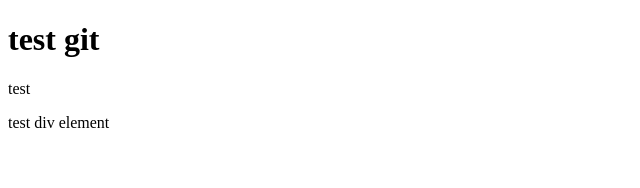
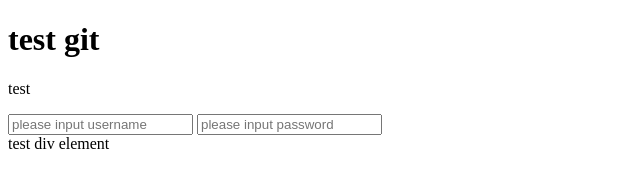
Before and after one commit to yutian-liu/first-repository, a plain HTML site: page index.html in a window 1280 px wide. Shown: the whole page, without its empty margins (0-640 px from the left). Drawn offline with Linux system fonts and the light colour scheme.

Commit message:
master add two input element

```diff
--- a/index.html
+++ b/index.html
@@ -10,6 +10,8 @@
     <h1>test git</h1>
 
     <p>test </p>
+    <input type="text" placeholder="please input username">
+    <input type="text" placeholder="please input password">
 
     <div> test div element</div>
 </body>
```
